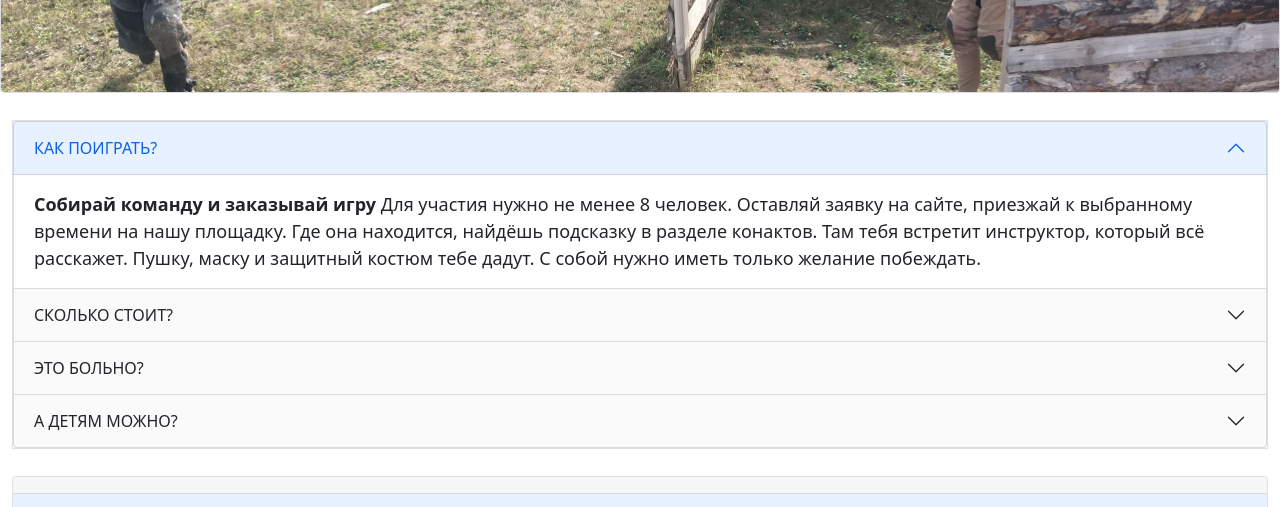
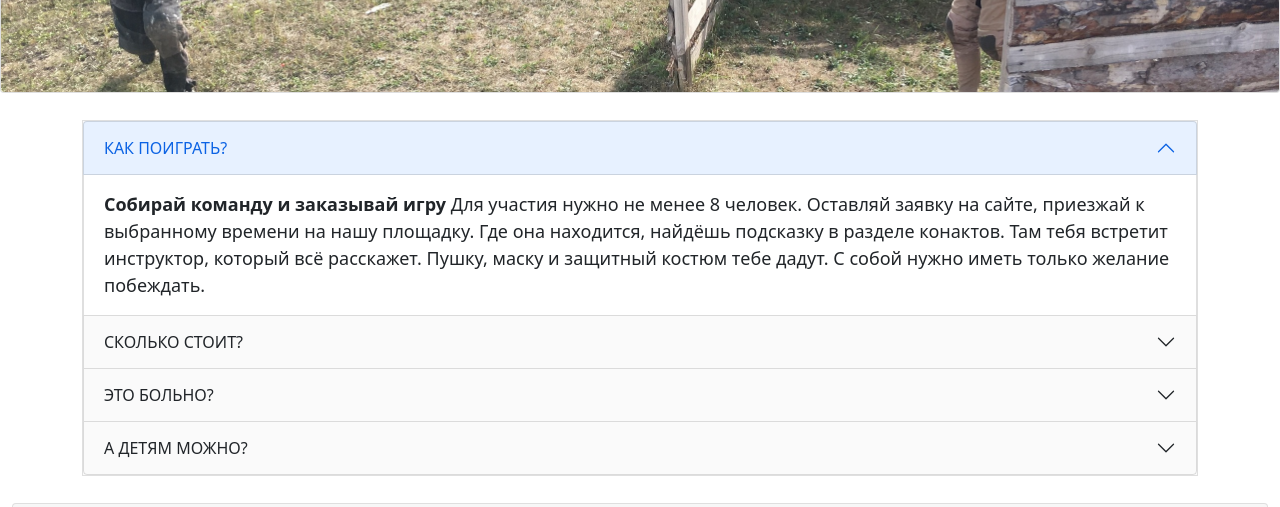
Before and after one commit to Meta40k/ozoneclub.ru, a website: page public/index.html in a window 1280 px wide. Shown: the part 1520-2027 px from the top of the page. Drawn offline with nearby package versions, Linux system fonts and the light colour scheme; files that its build step writes are made by us from their sources; files whose address does not match are found by name.

Commit message:
change domain

```diff
--- a/public/index.html
+++ b/public/index.html
@@ -2,6 +2,9 @@
 <html lang="ru">
 
 <head>
+    <!-- Чтобы подтвердить домен, выберите вкладку с подходящим способом подтверждения и следуйте инструкциям на ней. -->
+    <meta name="yandex-verification" content="04b23c776f5f28d4" />
+
     <!-- Required meta tags -->
     <meta charset="utf-8">
     <meta name="viewport" content="width=device-width, initial-scale=1">
@@ -98,8 +101,10 @@
           <p class="card-text"></p>
       </div>
   </div>
+
 <br>
-    <section class="container-fluid faq">
+
+<section class="container faq">
         <div class="accordion" id="accordionExample">
             <div class="accordion-item">
                 <h2 class="accordion-header" id="headingOne">
@@ -178,18 +183,16 @@
     <div class="card-group">
         <div class="card">
             <img src="public/img/ref1.jpg" class="card-img-top img-thumbnail" alt="пейнтбольный инструктор">
-
         </div>
         <div class="card">
             <img src="public/img/ref2.jpg" class="card-img-top img-thumbnail" alt="пейнтбольный судья">
-
         </div>
         <div class="card">
             <img src="public/img/ref3.jpg" class="card-img-top img-thumbnail" alt="судья спортивный пейнтбол">
-
         </div>
     </div>
 </section>
+
 
 <footer>
     <div class="card text-center">
```
Lines whose indentation alone changed are shown as unchanged.
